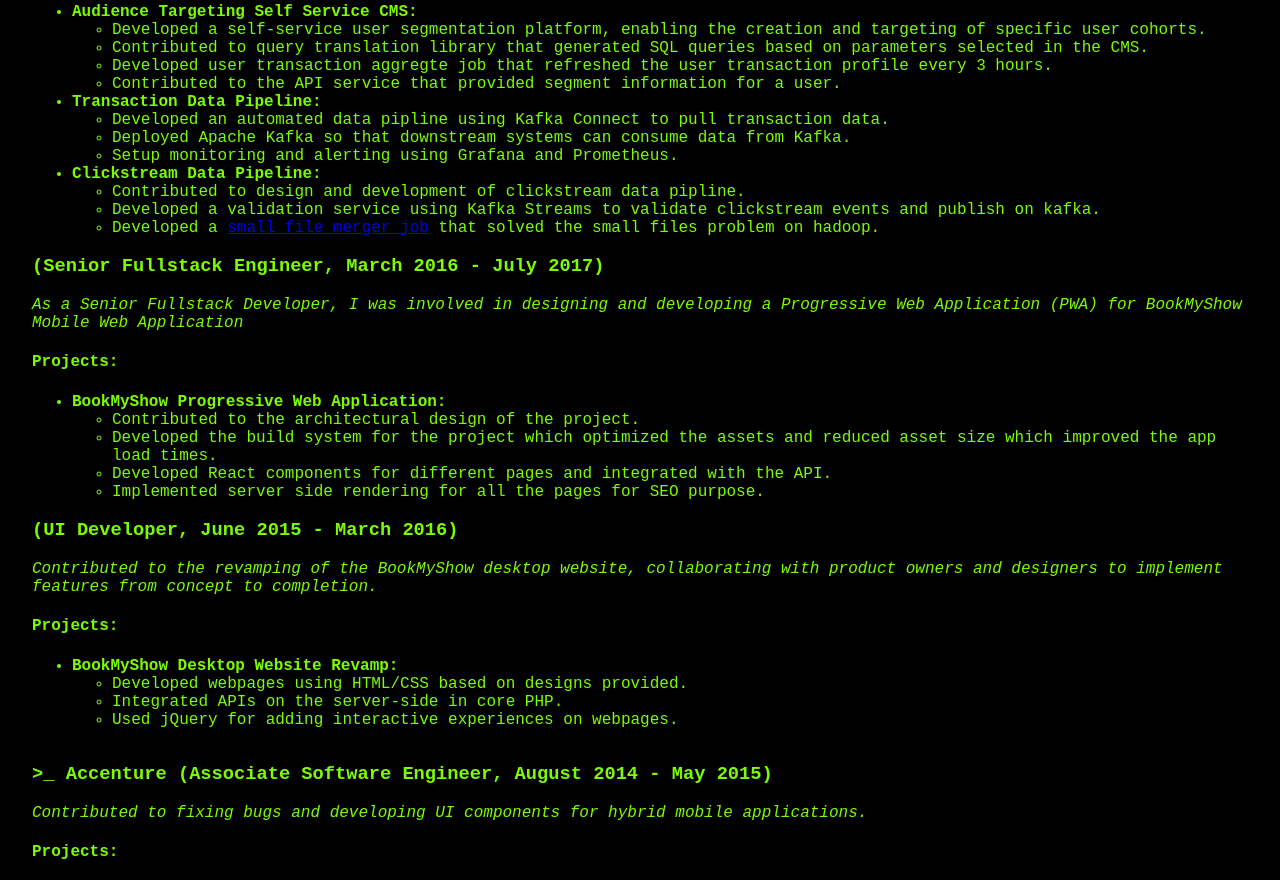
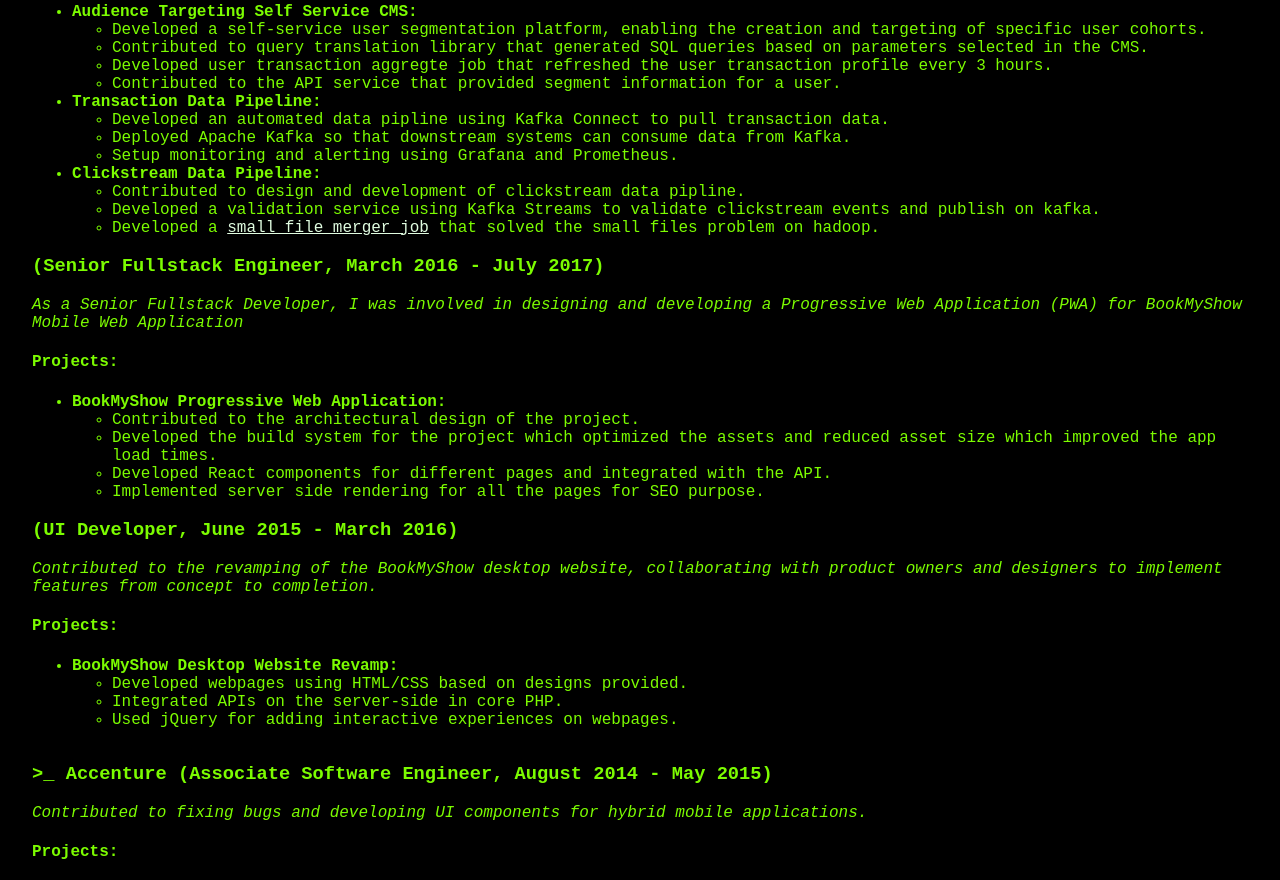
Before and after one commit to Guru107/mypage, a website: page index.html in a window 1280 px wide. Shown: the part 2492-3372 px from the top of the page. Drawn offline with Linux system fonts and the light colour scheme; files that its build step writes are made by us from their sources.

Commit message:
fix contrast color

```diff
--- a/css/site.css
+++ b/css/site.css
@@ -71,5 +71,8 @@
 	}
 }
 a:visited {
-  color: #32CD32; /* LimeGreen for high contrast */
+  color: #e0fce0; /* LimeGreen for high contrast */
 }
+a {
+  color:#e0fce0
+}
```
